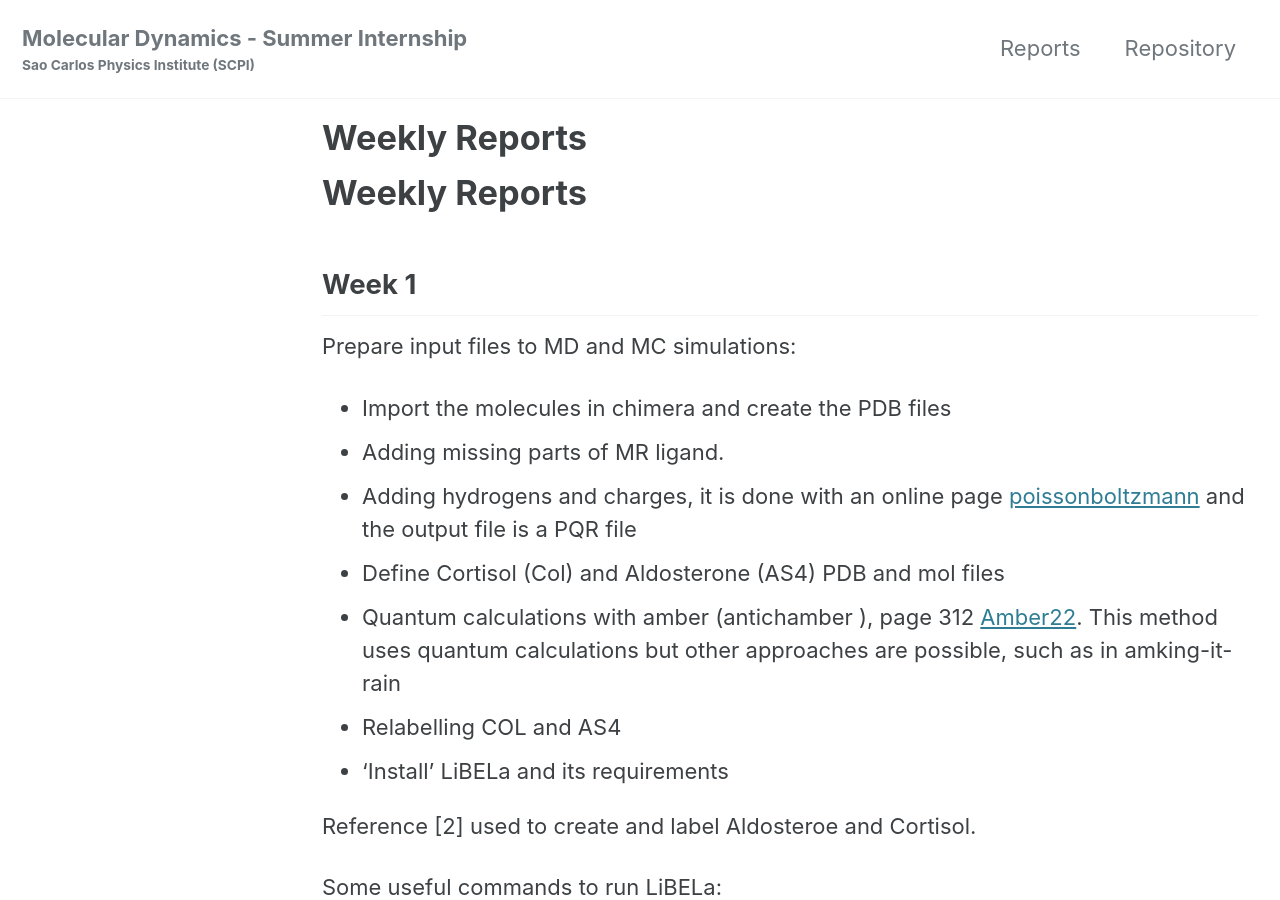
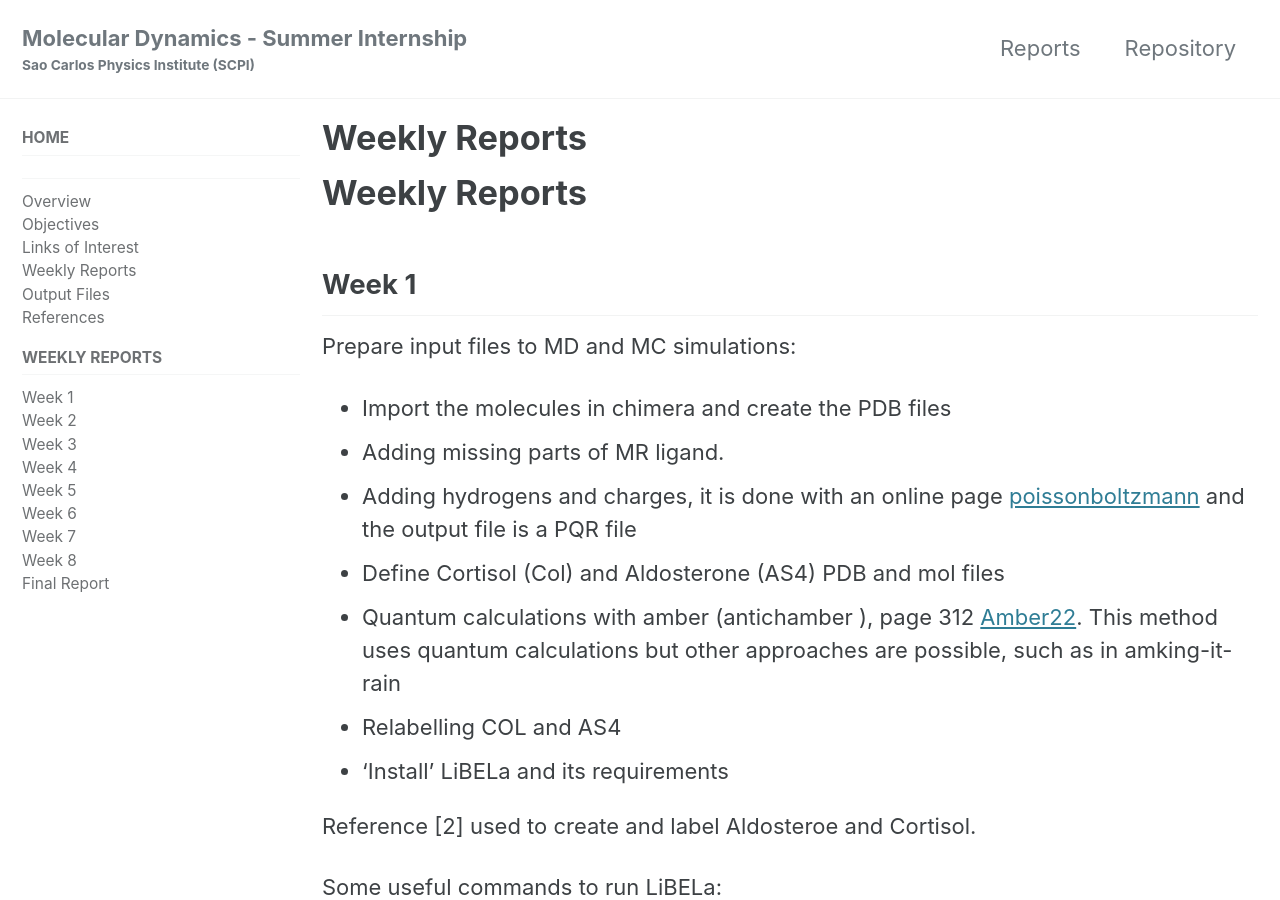
Before and after one commit to saguileran/MD-SCPI, a Jekyll site: the page built from reports.md, in a window 1280 px wide and 900 px high. Built offline with Jekyll 4.4.1, drawn with Linux system fonts in a browser that asks for light colours; cached includes are drawn as plain includes; our own code applies the rules of GitHub Pages for plain Markdown files.

Commit message:
Update navigation.yml

```diff
--- a/_data/navigation.yml
+++ b/_data/navigation.yml
@@ -12,3 +12,46 @@ main:
   #   url: /collection-archive/
   # - title: "Sitemap"
   #   url: /sitemap/
+
+reports:
+  - title: Home
+  - url: /
+    children:
+      - title: "Overview"
+        url: /#overview
+      - title: "Objectives"
+        url: /objectives
+      - title: "Links of Interest"
+        url: /#links-of-interest
+      - title: "Weekly Reports"
+        url: /#weekly-reports
+      - title: "Output Files"
+        url: /#output-files
+      - title: "References"
+        url: /#references
+        children:
+          - title: "Proteins and Ligands"
+            url: /#proteins-and-ligands
+          - title: "Software"
+            url: /#software
+
+  - title: Weekly Reports
+    children:
+      - title: "Week 1"
+        url: /reports/#week-1
+      - title: "Week 2"
+        url: /reports/#week-2
+      - title: "Week 3"
+        url: /reports/#week-3
+      - title: "Week 4"
+        url: /reports/#week-4
+      - title: "Week 5"
+        url: /reports/#week-5
+      - title: "Week 6"
+        url: /reports/#week-6
+      - title: "Week 7"
+        url: /reports/#week-7
+      - title: "Week 8"
+        url: /reports/#week-8
+      - title: "Final Report"
+        url: /reports/#final
```
